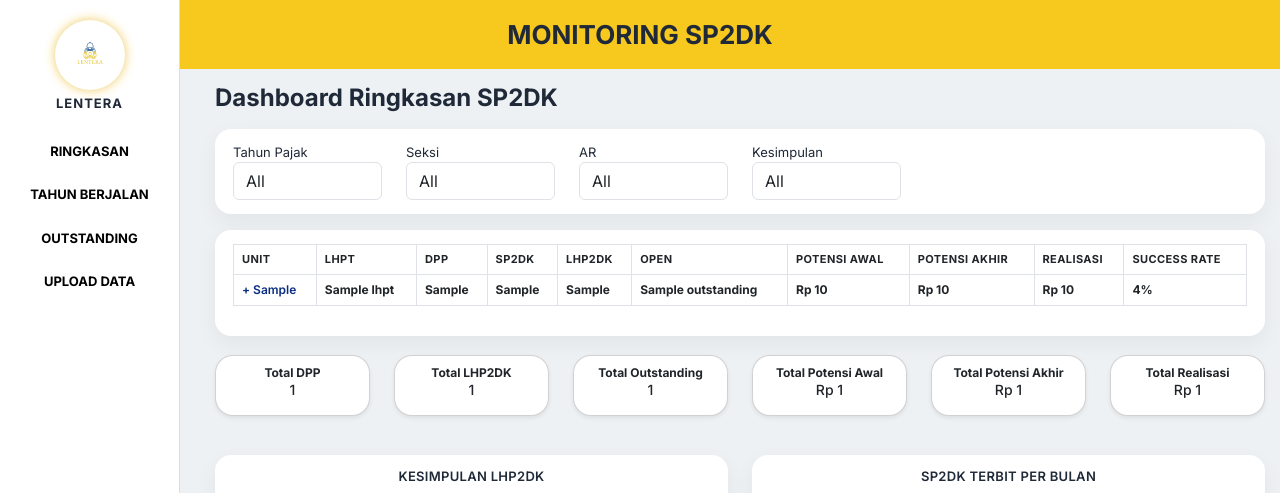
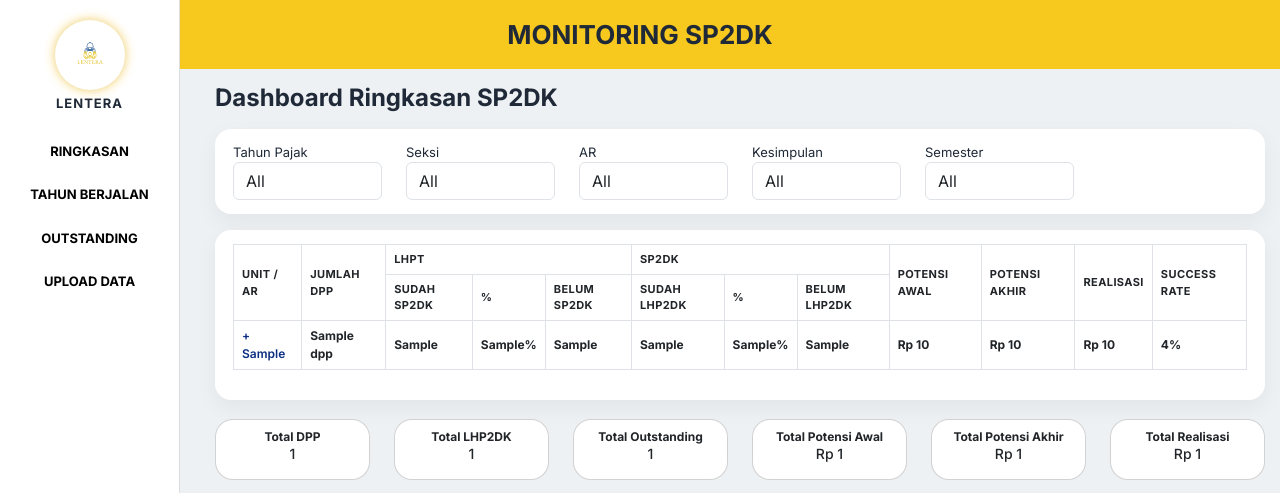
Before and after one commit to ulion-debug/monitoring-sp2dk, a Django app: template dashboard/templates/dashboard/index.html in a window 1280 px wide. Shown: the top 493 px of the page. Run offline with Django 5.2, Linux system fonts and the light colour scheme; the template is opened without the code that fills it: most values are stand-ins (such as "Sample title", 1, 10 or a date in 2020).

Commit message:
Update Revisi

```diff
--- a/dashboard/templates/dashboard/index.html
+++ b/dashboard/templates/dashboard/index.html
@@ -5,7 +5,6 @@
 <h4 class="mb-3 fw-bold">Dashboard Ringkasan SP2DK</h4>
 
 <form method="get" class="card-box mb-3">
-
   <div class="row">
 
     <div class="col-md-2">
@@ -48,39 +47,62 @@
       </select>
     </div>
 
+    <div class="col-md-2">
+      <label>Semester</label>
+      <select name="semester" class="form-control" onchange="this.form.submit()">
+        <option value="All" {% if selected_semester == "All" %}selected{% endif %}>All</option>
+        <option value="1" {% if selected_semester == "1" %}selected{% endif %}>Semester 1</option>
+        <option value="2" {% if selected_semester == "2" %}selected{% endif %}>Semester 2</option>
+      </select>
+    </div>
+
   </div>
 </form>
 
 <div class="card-box">
+<table class="table table-bordered">
 
-<table class="table table-bordered">
 <thead class="table-header">
 <tr>
-<th>Unit</th>
-<th>LHPT</th>
-<th>DPP</th>
-<th>SP2DK</th>
-<th>LHP2DK</th>
-<th>Open</th>
-<th>Potensi Awal</th>
-<th>Potensi Akhir</th>
-<th>Realisasi</th>
-<th>Success Rate</th>
+  <th rowspan="2">Unit / AR</th>
+  <th rowspan="2">Jumlah DPP</th>
+
+  <th colspan="3">LHPT</th>
+  <th colspan="3">SP2DK</th>
+
+  <th rowspan="2">Potensi Awal</th>
+  <th rowspan="2">Potensi Akhir</th>
+  <th rowspan="2">Realisasi</th>
+  <th rowspan="2">Success Rate</th>
+</tr>
+<tr>
+  <th>Sudah SP2DK</th>
+  <th>%</th>
+  <th>Belum SP2DK</th>
+
+  <th>Sudah LHP2DK</th>
+  <th>%</th>
+  <th>Belum LHP2DK</th>
 </tr>
 </thead>
 
 <tbody>
 
 {% for s in seksi_summary %}
-<tr style="background:#eef3ff; font-weight:bold">
+<tr style="background:#eef3ff;font-weight:bold">
   <td onclick="toggle('{{ s.unit_key }}')" style="cursor:pointer">
     + {{ s.unit_kerja }}
   </td>
-<td>{{ s.lhpt }}</td>
-<td>{{ s.sp2dk|default:0 }}</td>
-<td>{{ s.sp2dk|default:0 }}</td>
-<td>{{ s.lhp2dk|default:0 }}</td>
-<td>{{ s.outstanding|default:0 }}</td>
+
+  <td>{{ s.dpp }}</td>
+
+  <td>{{ s.lhpt_sudah_sp2dk }}</td>
+  <td>{{ s.lhpt_pct }}%</td>
+  <td>{{ s.lhpt_belum_sp2dk }}</td>
+
+  <td>{{ s.sp2dk_sudah_lhp2dk }}</td>
+  <td>{{ s.sp2dk_pct }}%</td>
+  <td>{{ s.sp2dk_belum_lhp2dk }}</td>
 
   <td>Rp {{ s.potensi_awal|floatformat:0|intcomma }}</td>
   <td>Rp {{ s.potensi_akhir|floatformat:0|intcomma }}</td>
@@ -96,11 +118,15 @@
 <tr class="{{ s.unit_key }}" style="display:none">
   <td>&nbsp;&nbsp;&nbsp;→ {{ d.petugas_pengawasan }}</td>
 
-<td>{{ d.lhpt }}</td>
-<td>{{ d.sp2dk }}</td>
-<td>{{ d.sp2dk }}</td>
-<td>{{ d.lhp2dk }}</td>
-<td>{{ d.outstanding }}</td>
+  <td>{{ d.dpp }}</td>
+
+  <td>{{ d.lhpt_sudah_sp2dk }}</td>
+  <td>{{ d.lhpt_pct }}%</td>
+  <td>{{ d.lhpt_belum_sp2dk }}</td>
+
+  <td>{{ d.sp2dk_sudah_lhp2dk }}</td>
+  <td>{{ d.sp2dk_pct }}%</td>
+  <td>{{ d.sp2dk_belum_lhp2dk }}</td>
 
   <td>Rp {{ d.potensi_awal|floatformat:0|intcomma }}</td>
   <td>Rp {{ d.potensi_akhir|floatformat:0|intcomma }}</td>
@@ -117,53 +143,17 @@
 
 </tbody>
 </table>
-
-</div>
-<br />
-<div class="row text-center">
-
-<div class="col-md-2">
-<div class="card shadow-sm p-2">
-<b>Total DPP</b>
-<h5>{{ total_dpp|intcomma }}</h5>
-</div>
 </div>
 
-<div class="col-md-2">
-<div class="card shadow-sm p-2">
-<b>Total LHP2DK</b>
-<h5>{{ total_lhp2dk|intcomma }}</h5>
-</div>
-</div>
+<br>
 
-<div class="col-md-2">
-<div class="card shadow-sm p-2">
-<b>Total Outstanding</b>
-<h5>{{ total_outstanding|intcomma }}</h5>
-</div>
-</div>
-
-<div class="col-md-2">
-<div class="card shadow-sm p-2">
-<b>Total Potensi Awal</b>
-<h5>Rp {{ total_potensi_awal|floatformat:0|intcomma }}</h5>
-</div>
-</div>
-
-<div class="col-md-2">
-<div class="card shadow-sm p-2">
-<b>Total Potensi Akhir</b>
-<h5>Rp {{ total_potensi_akhir|floatformat:0|intcomma }}</h5>
-</div>
-</div>
-
-<div class="col-md-2">
-<div class="card shadow-sm p-2">
-<b>Total Realisasi</b>
-<h5>Rp {{ total_realisasi|floatformat:0|intcomma }}</h5>
-</div>
-</div>
-
+<div class="row text-center">
+  <div class="col-md-2"><div class="card p-2"><b>Total DPP</b><h5>{{ total_dpp|intcomma }}</h5></div></div>
+  <div class="col-md-2"><div class="card p-2"><b>Total LHP2DK</b><h5>{{ total_lhp2dk|intcomma }}</h5></div></div>
+  <div class="col-md-2"><div class="card p-2"><b>Total Outstanding</b><h5>{{ total_outstanding|floatformat:0 }}</h5></div></div>
+  <div class="col-md-2"><div class="card p-2"><b>Total Potensi Awal</b><h5>Rp {{ total_potensi_awal|floatformat:0|intcomma }}</h5></div></div>
+  <div class="col-md-2"><div class="card p-2"><b>Total Potensi Akhir</b><h5>Rp {{ total_potensi_akhir|floatformat:0|intcomma }}</h5></div></div>
+  <div class="col-md-2"><div class="card p-2"><b>Total Realisasi</b><h5>Rp {{ total_realisasi|floatformat:0|intcomma }}</h5></div></div>
 </div>
 
 <br><br>
```
Also changed, not shown: dashboard/views.py (+68 -19 lines). Lines whose indentation alone changed are shown as unchanged.
